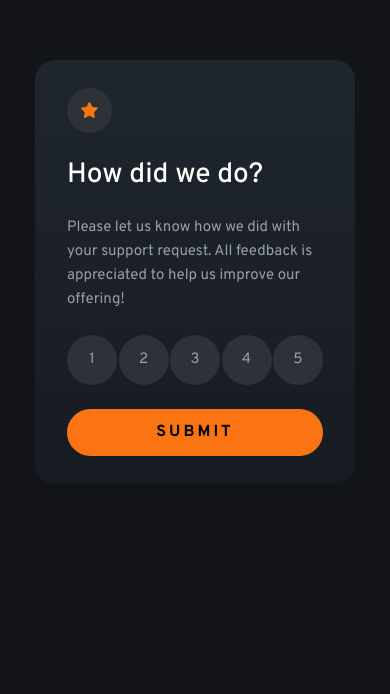
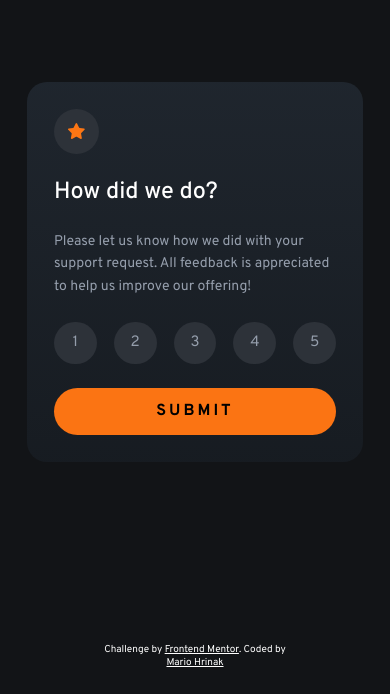
Before and after one commit to sportif7/Interactive-rating-component, a plain HTML site: page index.html in a window 390 px wide. Shown: the part 150-844 px from the top of the page. Drawn offline with Linux system fonts and the light colour scheme.

Commit message:
mobile design updated by using clamp

```diff
--- a/index.html
+++ b/index.html
@@ -29,7 +29,7 @@
           </ul>
           <a href="#" class="submit-button">Submit</a>
         </section>
-        <section class="thank-card hidden">
+        <section class="thank-card flip-animation hidden">
           <img src="images/illustration-thank-you.svg" alt="illustration-thank-you-pic">
           <div class="rating-selected">You selected <span id="rate"></span> out of 5
           </div>
@@ -40,5 +40,10 @@
           </p>
         </section>
     </main>
+    <div class="attribution">
+      Challenge by <a href="https://www.frontendmentor.io?ref=challenge" target="_blank">Frontend Mentor</a>.
+      Coded by <a href="#">Mario Hrinak</a>
+    </div>
+
 </body>
 </html>
--- a/style.css
+++ b/style.css
@@ -40,21 +40,21 @@ body{
 }
 
 main{
+    position:relative;
     margin:auto;
-    padding:0 1.5rem;
+    padding:0 0.5rem;
 }
 
 
 .rating-card{
     display:grid;
-    width:clamp(320px, 90%, 400px);
+    width:clamp(300px, 90%, 400px);
     margin:auto;
     background:linear-gradient(var(--clr-linear-gradient));
     gap:1.46rem;
-    padding:1.75rem 2rem;
+    padding:clamp(1vw, 1.7rem, 3rem);
     border-radius:20px;
 }
-
 
 
 .icon-background-circle{
@@ -74,13 +74,13 @@ i{
 
 .rating-card-title{
     color:var(--clr-white);
-    font-size:28px;
+    font-size:clamp(1.375rem, 6vw, 1.75rem);
     font-weight:500;
 }
 
 p{
     color:var(--clr-light-grey);
-    font-size:15px;
+    font-size:clamp(0.75rem, 3.6vw, 0.9375rem);
     line-height:1.6;
 }
 
@@ -94,23 +94,22 @@ ul li{
 }
 
 
-ul li a{
+.rating{
+    --size:clamp(2.3125rem, 11vw, 3.125rem);
     text-decoration: none;
     color:var(--clr-light-grey);
     display:flex;
     justify-content:center;
     align-items:center;
-    width:50px;
-    /* height:50px; */
+    width:var(--size);
     aspect-ratio:1;
-    line-height:50px;
-    border-radius:50px;
+    border-radius:var(--size);
     background-color:var(--clr-dark-grey);
     font-size:15px;
 }
 
 ul li a:hover,
-ul li a:focus + .control{
+ul li a:focus{
     background-color: var(--clr-orange);
     color:var(--clr-black);
     transition:0.250s;
@@ -137,25 +136,25 @@ ul li a:focus + .control{
 
 .thank-card{
     display:grid;
-    width:clamp(320px, 90%, 400px);
+    width:clamp(300px, 90%, 400px);
     margin:auto;
     text-align:center;
+    gap:1.4rem;
     background-image:linear-gradient(var(--clr-linear-gradient));
-    padding:2.25rem 2rem;
+    padding:2.15rem 2rem;
     border-radius:20px;
 }
 
 
 .thank-title{
      font-size:28px;
-     margin-bottom:1rem;
+     margin-top:1rem;
 }
 
 .rating-selected{
      align-items:center;
      margin:auto;
      padding:0.4rem 1rem;
-     margin-block:2rem;
      background:var(--clr-notice-background);
      color:var(--clr-orange);
      border-radius:16px;
@@ -176,3 +175,37 @@ ul li a:focus + .control{
 .hidden{
     display:none;
 }
+
+.flip-animation {
+    transition: ease-in 1s;
+    animation: flip-card 1s ease;
+  }
+
+  @keyframes flip-card {
+    0% {
+      transform: rotateY(90deg);
+      transform: rotateY(90deg);
+      opacity: 0;
+    }
+
+    100% {
+      transform: rotateY(0deg);
+      transform: rotateY(0deg);
+      opacity: 1;
+    }
+  }
+
+.attribution{
+      text-align:center;
+      position:absolute;
+      left:50%;
+      transform:translateX(-50%);
+      bottom:1.25rem;
+      font-size:10px;
+      color:var(--white);
+      padding-block:0.3rem;
+}
+
+.attribution a{
+     color: var(--white);
+}
```
